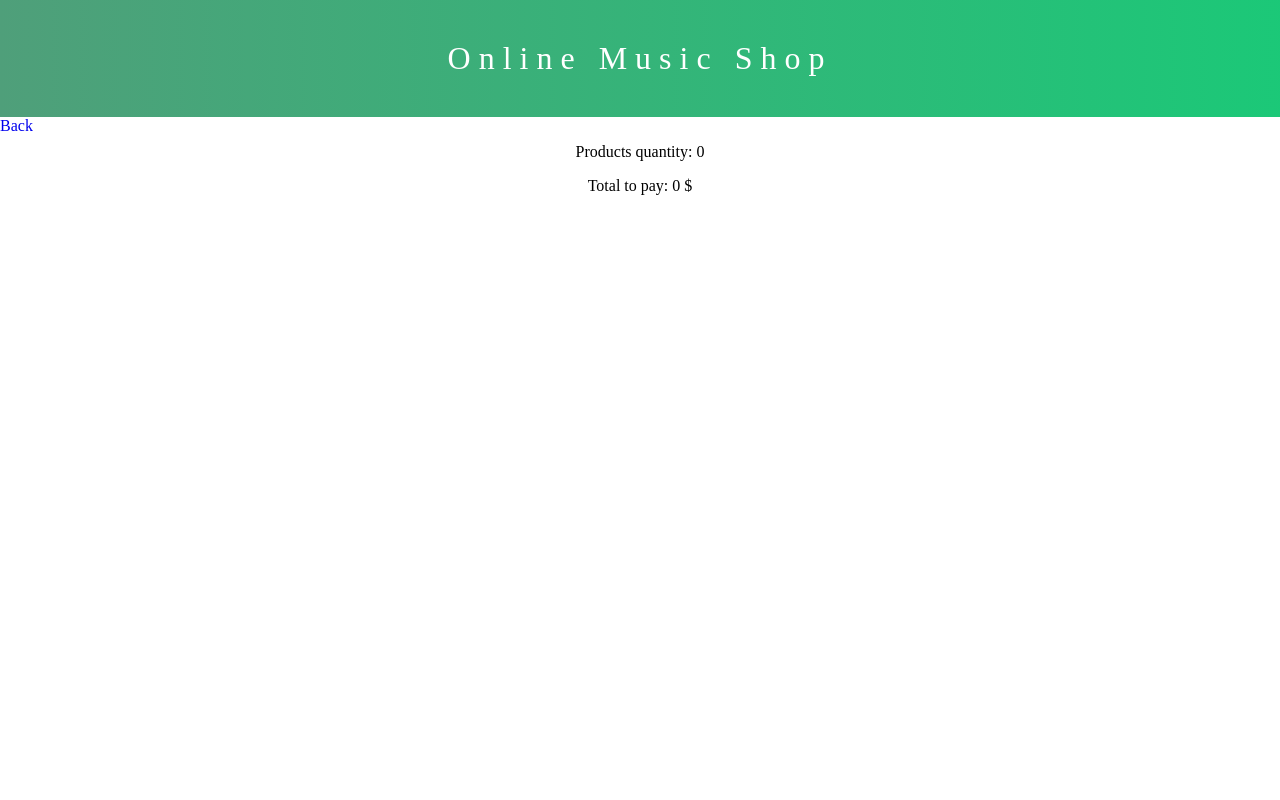
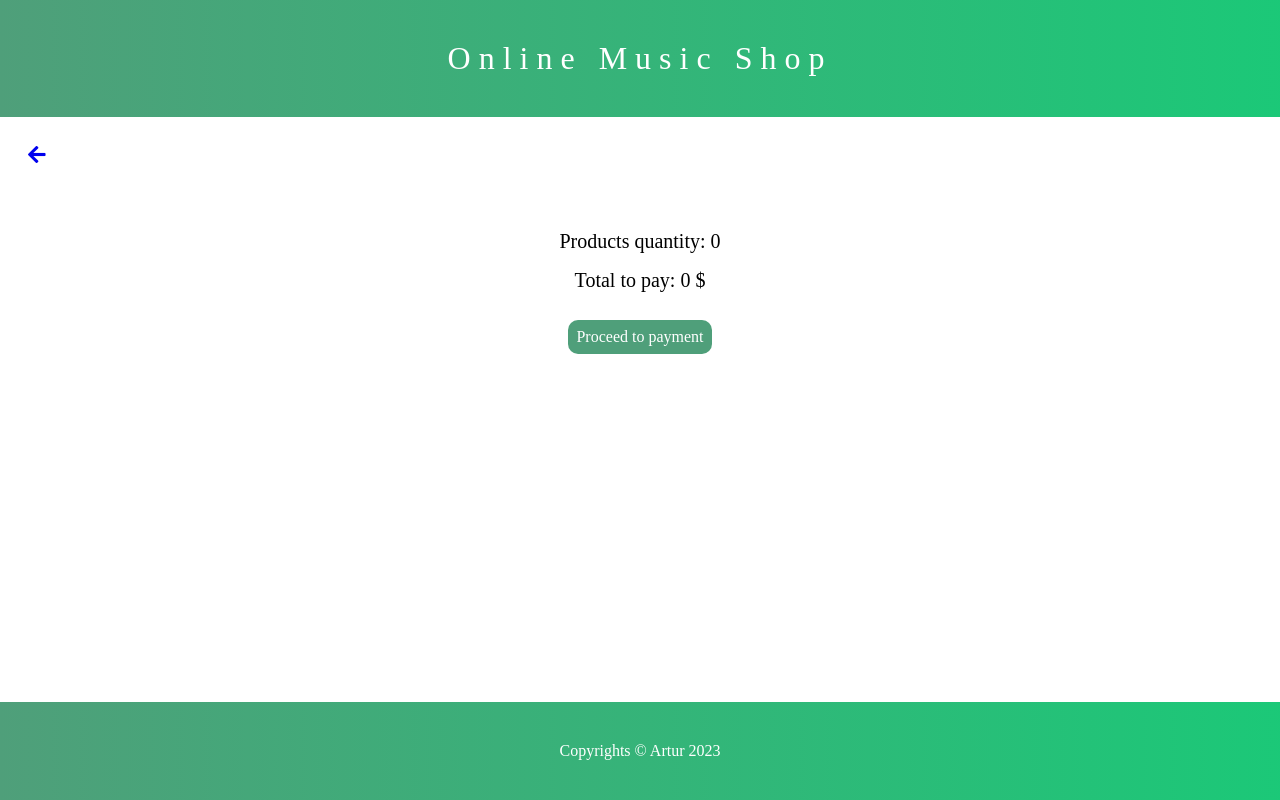
Before and after one commit to ArtzArtur/music-shop, a React (Vite) app: page /CartView in a window 1280 px wide. Built offline with nearby package versions, Linux system fonts and the light colour scheme.

Commit message:
styled cart view added footer

```diff
--- a/src/App.jsx
+++ b/src/App.jsx
@@ -2,6 +2,7 @@ import TheHeader from "./components/TheHeader"
 import {Routes,Route} from 'react-router-dom'
 import CartView from './components/CartView'
 import Home from "./components/Home"
+import TheFooter from "./components/TheFooter"
 
 function App() {
   return (
@@ -11,6 +12,7 @@ function App() {
         <Route path="/" element={<Home />}></Route>
         <Route path="CartView" element={<CartView />} ></Route>
       </Routes>
+      <TheFooter />
     </div>
   )
 }
--- a/src/components/CartView.jsx
+++ b/src/components/CartView.jsx
@@ -21,15 +21,22 @@ useEffect(()=>{
 
   return (
     <div>
-      <Link to="/">Back</Link>
+      <div className='return-link'>
+      <Link to="/">
+        <i className="fas fa-arrow-left"></i>
+      </Link>
+      </div>
       <div className='cart'>
         {cart ? cart.map((product,idx)=>
         <div className='cart_item' key={product.collectionId}>
+          <div className='cart_item_data'>
           <img src={product.artworkUrl100} alt="album image" />
-          <p className='cart_item_data cart_item_data-artist'>{product.artistName}</p>
-          <p className='cart_item_data cart_item_data-album'>{product.collectionName}</p>
-          <p className='cart_qty'>{product.qty}</p>
-          {product.collectionPrice > 0 ? <p className='cart_item-price'>{product.collectionPrice} $</p> : null}
+
+          <p>Artist: {product.artistName}</p>
+          <p>Album: {product.collectionName}</p>
+          <p className='cart_qty'>Quantity: {product.qty}</p>
+          {product.collectionPrice > 0 ? <p className='cart_item-price'>Unit price: {product.collectionPrice} $</p> : null}
+          </div>
           <div className='cart_buttons'>
             <button className='btn btn-qty' onClick={()=>dispatch(incrementQty(product.collectionId))}>+</button>
             <button className='btn btn-qty' onClick={()=>dispatch(decrementQty(product.collectionId))}>-</button>
@@ -38,9 +45,10 @@ useEffect(()=>{
         )
         : null}
       </div>
-      <div className='total'>
+      <div className='cart_total'>
         <p>Products quantity: {counter}</p>
         <p>Total to pay: {fullPrice > 0 ? fullPrice.toFixed(2) : 0} $</p>
+          <Link className='btn' to="/">Proceed to payment</Link>
       </div>
       </div>
 
--- /dev/null
+++ b/src/components/TheFooter.jsx
@@ -0,0 +1,11 @@
+import React from 'react'
+
+function TheFooter() {
+  return (
+    <div className='footer'>
+      Copyrights © Artur 2023
+    </div>
+  )
+}
+
+export default TheFooter
--- a/src/styles.scss
+++ b/src/styles.scss
@@ -22,8 +22,12 @@ $border:0px 0px 1px #000;
 html{
   scroll-behavior: smooth;
 }
-.app{
+.App{
+  min-height: 100vh;
+  min-height: 100dvh;
   position: relative;
+  display: grid;
+  grid-template-rows:auto 1fr auto;
 }
 .btn{
   border: none;
@@ -45,6 +49,14 @@ html{
       transform:scale(1.1)
     }
   }
+  &-qty{
+    margin:$xs;
+    border-radius:0;
+    width:30px;
+    height:30px;
+    font-size:$sm;
+    font-weight:800;
+  }
 }
 p{
 padding: $xs;
@@ -54,6 +66,11 @@ input{
   border: none;
   outline: none;
 }
+img{
+  display: block;
+  margin:0 auto;
+  padding: $xs;
+}
 .no_result,.loader{
   font-size: $md;
   padding: $xxl;
@@ -62,7 +79,7 @@ input{
 
 // TheHeader component
 
-header{
+header,.footer{
 padding: $lg;
 text-align: center;
 color:#fff;
@@ -131,7 +148,6 @@ background:linear-gradient(to right,$clr-main,$clr-hover);
   grid-template-columns:repeat(auto-fit,minmax(300px,1fr));
   padding: $lg;
   &_item{
-    height:450px;
     display: grid;
     align-content: space-between;
     padding: $xs;
@@ -140,13 +156,49 @@ background:linear-gradient(to right,$clr-main,$clr-hover);
     & .container{
       display: grid;
     }
-    & img{
-      margin:0 auto;
-      padding: $xs;
-    }
     &_data{
       font-size: $sm;
       height:1fr;
+    }
+  }
+}
+// cart
+.return-link{
+  padding: $md;
+  & i{
+    font-size: $sm;
+  }
+}
+.cart{
+  max-width: 650px;
+  margin:0 auto;
+  &_item{
+    display:flex;
+    align-items: center;
+    justify-content: space-between;
+    background:darken(#fff,7.5%);
+    margin-bottom:$xs;
+    margin-inline:$xs;
+    &_data{
+      align-items:center;
+      display: grid;
+      grid-template-columns: repeat(5,minmax(0,1fr));
+    }
+    }
+  &_buttons{
+    display: flex;
+    justify-content: center;
+  }
+  &_total{
+    display: grid;
+    place-content: center;
+    margin-top:$md;
+    & p{
+      font-size: $sm;
+    }
+    & .btn{
+      margin:$sm;
+      padding: $xs;
     }
   }
 }
@@ -236,3 +288,13 @@ background:linear-gradient(to right,$clr-main,$clr-hover);
     transform: scale(1.5);
   }
 }
+@media(max-width:650px){
+  .cart_item{
+    display: grid;
+    justify-content:center;
+  }
+  .cart_item_data{
+    display: flex;
+    flex-flow: column;
+  }
+}
```
